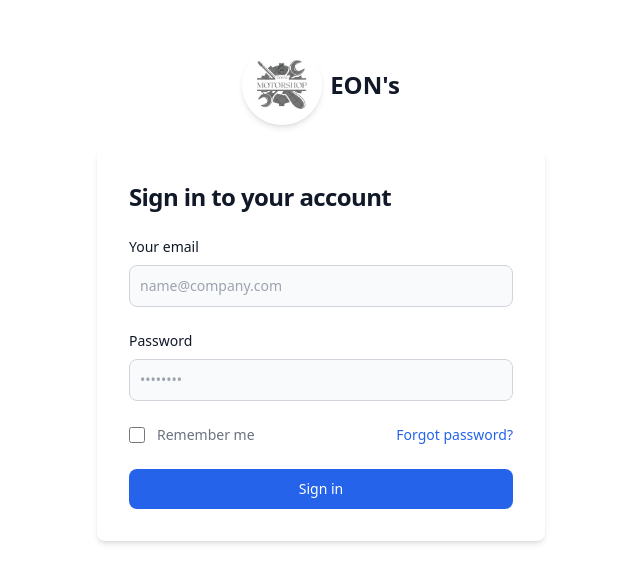
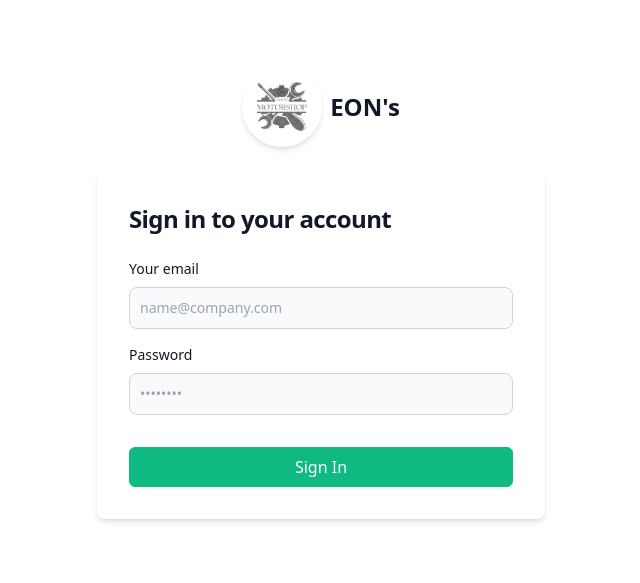
Before and after one commit to 5kydriven/eons-system, a Vue app in the folder frontend/: page / in a window 1280 px wide. Shown: the part 107-690 px from the top of the page, without its empty margins (319-959 px from the left). Built offline with nearby package versions, Linux system fonts and the light colour scheme.

Commit message:
working add and delete employee

```diff
--- a/frontend/src/components/AuthForm.vue
+++ b/frontend/src/components/AuthForm.vue
@@ -23,7 +23,7 @@ const onSubmit = async () => {
 </script>
 
 <template>
-    <form class="space-y-4 md:space-y-6" @submit.prevent="onSubmit">
+    <form class="flex flex-col gap-4" @submit.prevent="onSubmit">
         <div class="flex items-center justify-center font-semibold p-2 mb-2 text-sm text-red-700 border border-red-300 rounded-lg bg-red-50 dark:bg-gray-800 dark:text-red-400 dark:border-red-800"
             role="alert" v-if="loginErr">
             <div>{{ loginErr }}</div>
@@ -34,44 +34,12 @@ const onSubmit = async () => {
                 class="bg-gray-50 border border-gray-300 text-gray-900 sm:text-sm rounded-lg focus:ring-blue-600 focus:border-blue-600 block w-full p-2.5 dark:bg-gray-700 dark:border-gray-600 dark:placeholder-gray-400 dark:text-white dark:focus:ring-blue-500 dark:focus:border-blue-500"
                 placeholder="name@company.com" required v-model="credentials.email" />
         </div>
-        <div>
+        <div class="mb-4">
             <label for="password" class="block mb-2 text-sm font-medium text-gray-900 dark:text-white">Password</label>
             <input type="password" name="password" id="password" placeholder="••••••••"
                 class="bg-gray-50 border border-gray-300 text-gray-900 sm:text-sm rounded-lg focus:ring-blue-600 focus:border-blue-600 block w-full p-2.5 dark:bg-gray-700 dark:border-gray-600 dark:placeholder-gray-400 dark:text-white dark:focus:ring-blue-500 dark:focus:border-blue-500"
                 required v-model="credentials.password" />
         </div>
-        <div class="flex items-center justify-between">
-            <div class="flex items-start">
-                <div class="flex items-center h-5">
-                    <input id="remember" aria-describedby="remember" type="checkbox"
-                        class="w-4 h-4 border border-gray-300 rounded bg-gray-50 focus:ring-3 focus:ring-blue-300 dark:bg-gray-700 dark:border-gray-600 dark:focus:ring-blue-600 dark:ring-offset-gray-800" />
-                </div>
-                <div class="ml-3 text-sm">
-                    <label for="remember" class="text-gray-500 dark:text-gray-300">Remember me</label>
-                </div>
-            </div>
-            <a href="#" class="text-sm font-medium text-blue-600 hover:underline dark:text-blue-500">Forgot
-                password?</a>
-        </div>
-        <button
-            class=" flex justify-center w-full text-white bg-blue-600 hover:bg-blue-700 focus:ring-4 focus:outline-none focus:ring-blue-300 font-medium rounded-lg text-sm px-5 py-2.5 dark:bg-blue-600 dark:hover:bg-blue-700 dark:focus:ring-blue-800">
-            <span>
-                Sign in
-            </span>
-
-            <!-- <div role="status" v-else>
-                <svg aria-hidden="true" class="w-8 h-8 text-gray-200 animate-spin dark:text-gray-600 fill-blue-600"
-                    viewBox="0 0 100 101" fill="none" xmlns="http://www.w3.org/2000/svg">
-                    <path
-                        d="M100 50.5908C100 78.2051 77.6142 100.591 50 100.591C22.3858 100.591 0 78.2051 0 50.5908C0 22.9766 22.3858 0.59082 50 0.59082C77.6142 0.59082 100 22.9766 100 50.5908ZM9.08144 50.5908C9.08144 73.1895 27.4013 91.5094 50 91.5094C72.5987 91.5094 90.9186 73.1895 90.9186 50.5908C90.9186 27.9921 72.5987 9.67226 50 9.67226C27.4013 9.67226 9.08144 27.9921 9.08144 50.5908Z"
-                        fill="currentColor" />
-                    <path
-                        d="M93.9676 39.0409C96.393 38.4038 97.8624 35.9116 97.0079 33.5539C95.2932 28.8227 92.871 24.3692 89.8167 20.348C85.8452 15.1192 80.8826 10.7238 75.2124 7.41289C69.5422 4.10194 63.2754 1.94025 56.7698 1.05124C51.7666 0.367541 46.6976 0.446843 41.7345 1.27873C39.2613 1.69328 37.813 4.19778 38.4501 6.62326C39.0873 9.04874 41.5694 10.4717 44.0505 10.1071C47.8511 9.54855 51.7191 9.52689 55.5402 10.0491C60.8642 10.7766 65.9928 12.5457 70.6331 15.2552C75.2735 17.9648 79.3347 21.5619 82.5849 25.841C84.9175 28.9121 86.7997 32.2913 88.1811 35.8758C89.083 38.2158 91.5421 39.6781 93.9676 39.0409Z"
-                        fill="currentFill" />
-                </svg>
-                <span class="sr-only">Loading...</span>
-            </div> -->
-
-        </button>
+        <Button label="Sign In" class="w-full"/>
     </form>
 </template>
--- a/frontend/src/components/adminForms/AddEmployeeForm.vue
+++ b/frontend/src/components/adminForms/AddEmployeeForm.vue
@@ -1,6 +1,7 @@
 <script setup>
 import { ref } from 'vue';
 import { doc, setDoc } from "firebase/firestore";
+import { db } from '@/stores/firebase';
 
 const emit = defineEmits(['result'])
 
@@ -8,12 +9,11 @@ const employee = ref({
     name: "",
     email: "",
     password: "",
-    category: "",
-    image: ""
+    category: ""
 })
 
 const position = ref([
-    { name: 'Cashier', code: 'C' },
+    { name: 'Cashier' },
 ]);
 
 const loading = ref(false)
@@ -37,7 +37,7 @@ const addEmployee = async (data) => {
 
 
         await setDoc(doc(db, "employee", result.uid), {
-            category: data.category,
+            category: data.category.name,
             name: data.name,
             email: data.email,
         });
--- a/frontend/src/pages/admin/Employee.vue
+++ b/frontend/src/pages/admin/Employee.vue
@@ -5,12 +5,14 @@ import { useInventoryStore } from '@/stores/InventoryStore';
 import AddEmployee from '@/components/adminForms/AddEmployeeForm.vue'
 import { doc, deleteDoc } from "firebase/firestore";
 import { useToast } from 'primevue/usetoast';
+import { db } from '@/stores/firebase';
 
 const store = useInventoryStore();
 const toast = useToast();
 
 const filters = ref()
 const dialog = ref(false);
+const loading = ref(false)
 
 const initFilters = () => {
     filters.value = {
@@ -23,13 +25,14 @@ const initFilters = () => {
 initFilters();
 
 const deleteEmployee = async (uid) => {
+    loading.value = true
     try {
         const response = await fetch('http://localhost:8080/deleteUser', {
             method: 'POST',
             headers: {
                 'Content-Type': 'application/json' // Set content type to JSON
             },
-            body: JSON.stringify(uid) // Convert data to JSON string
+            body: JSON.stringify({uid}) // Convert data to JSON string
         });
 
         if (!response.ok) {
@@ -42,15 +45,18 @@ const deleteEmployee = async (uid) => {
 
         await deleteDoc(doc(db, "accountRoles", result.uid));
 
+        console.log(result.uid)
+
         toast.add({ severity: 'success', summary: 'Success Message', detail: 'Successfully deleted employee!', life: 3000 });
     } catch (error) {
         toast.add({ severity: 'error', summary: 'Error Message', detail: 'Something went wrong!', life: 3000 });
         console.log(error);
     }
+    loading.value = false
 }
 
 const addResult = (res) => {
-    addDialog.value = false
+    dialog.value = false
     if (res == 'success') {
         toast.add({ severity: 'success', summary: 'Success Message', detail: 'Successfully added employee!', life: 3000 });
     } else {
@@ -96,7 +102,7 @@ onMounted(() => {
         <Column header="Actions" Style="width: 10rem">
             <template #body="{ data }">
                 <Button severity="danger" icon="pi pi-trash" label="Delete" size="small" outlined
-                    @click="deleteEmployee(data.uid)" />
+                    @click="deleteEmployee(data.uid)" :loading="loading" />
             </template>
         </Column>
     </DataTable>
```
Also changed, not shown: 1 other file (tests, documents, lock files or other folders).
